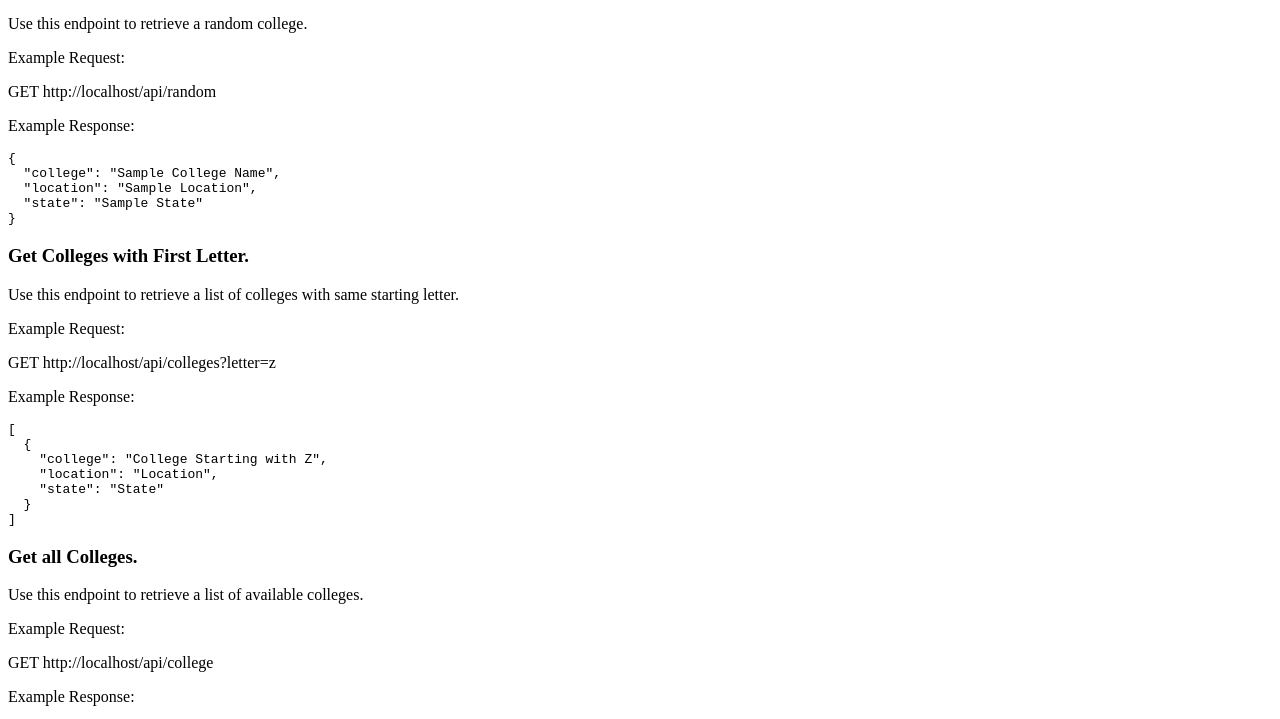
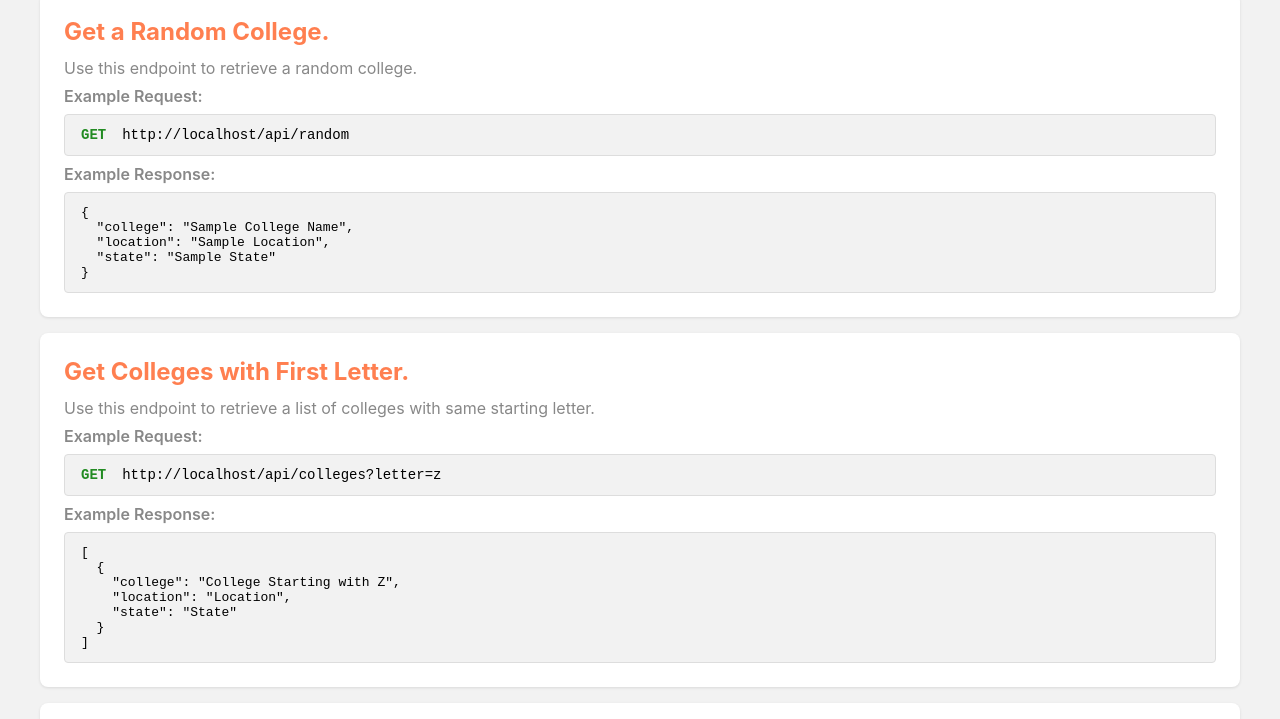
Before and after one commit to the-bipu/college-api-nodejs, a website: page public/index.html in a window 1280 px wide. Shown: the part 104-823 px from the top of the page. Drawn offline with Linux system fonts and the light colour scheme; the site is published under a folder, as on GitHub Pages, so addresses that start at the root find nothing.

Commit message:
Update index.html

```diff
--- a/public/index.html
+++ b/public/index.html
@@ -5,8 +5,8 @@
     <meta name="viewport" content="width=device-width, initial-scale=1.0">
     <title>College API Documentation</title>
     <meta name="description" content="API for fetching data of colleges from India">
-    <link rel="icon" type="image/png" href="/favicon.png">
-    <link rel="stylesheet" href="/styles.css">
+    <link rel="icon" type="image/png" href="./favicon.png">
+    <link rel="stylesheet" href="./styles.css">
 </head>
 <body>
     <div class="container">
```
